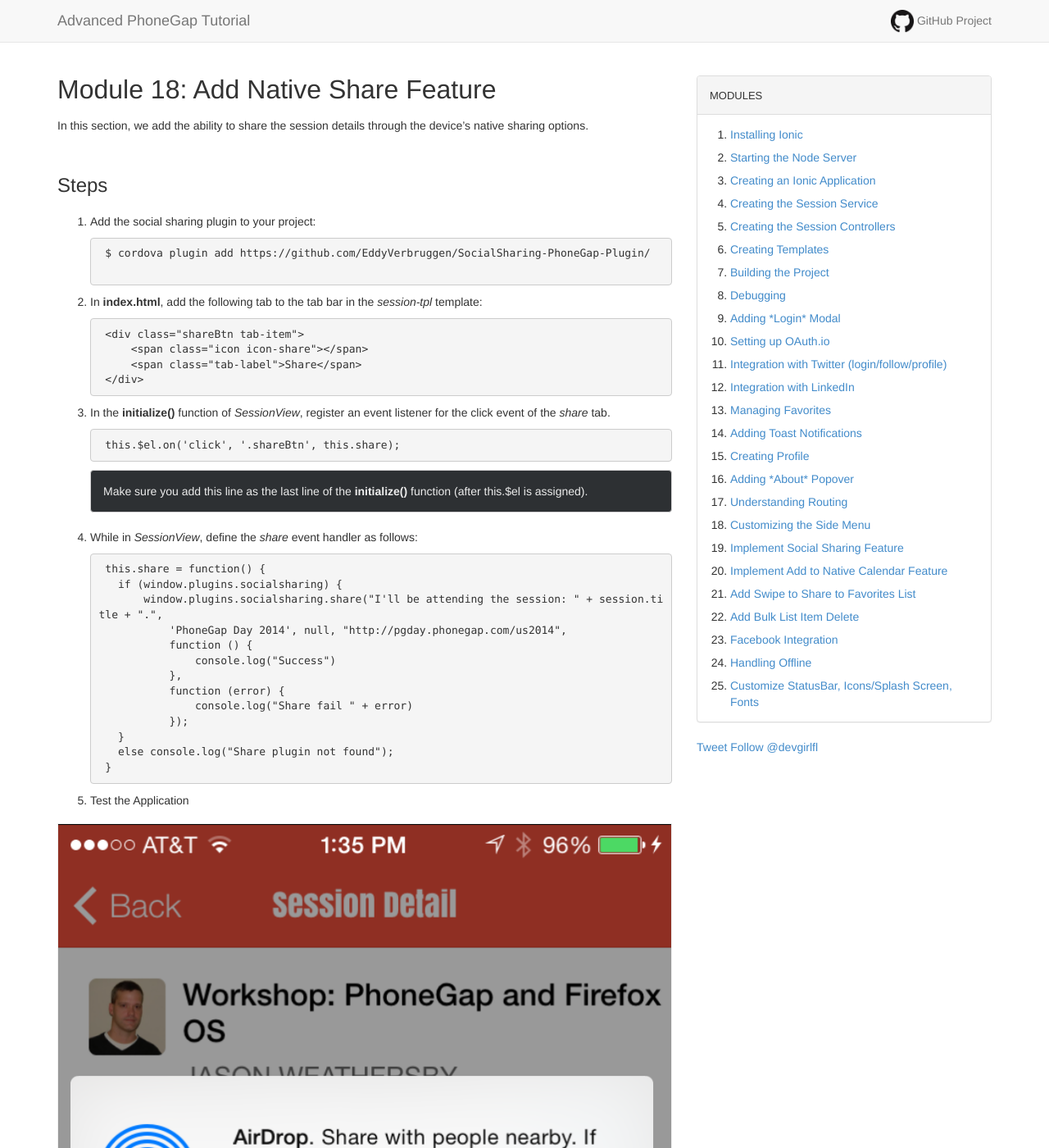
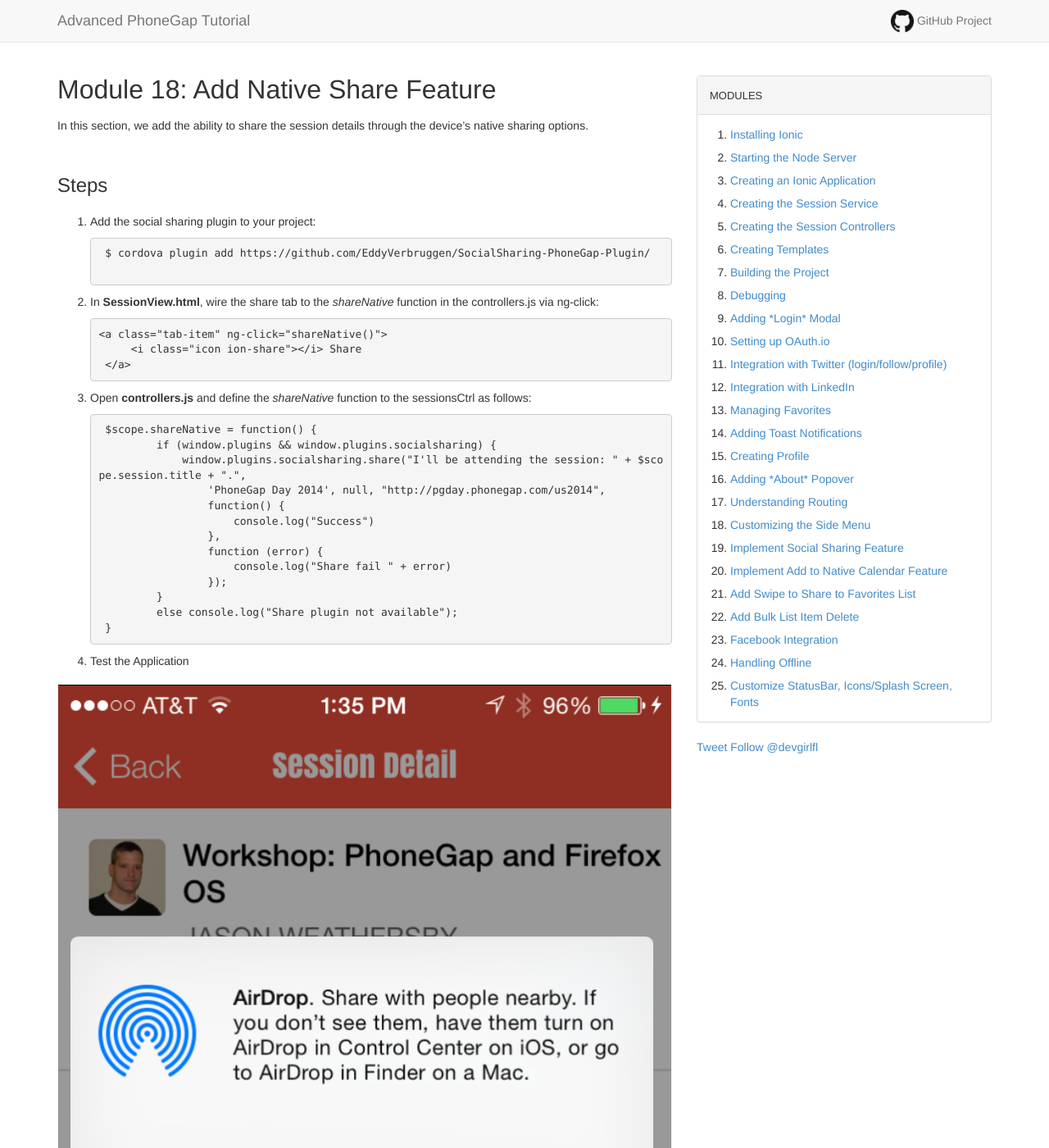
Before and after one commit to hollyschinsky/ConferenceTracker, a Jekyll site: the page built from share.md, in a window 1280 px wide and 1400 px high. Shown: the whole window at 82% size. Built offline with Jekyll 4.4.1, drawn with Linux system fonts in a browser that asks for light colours; Markdown is read by kramdown in place of the engine named in the settings; comment, search, counter and statistics services are not loaded.

Commit message:
Updated social share details.

````diff
--- a/share.md
+++ b/share.md
@@ -12,38 +12,29 @@
 
     ```
 
-1. In **index.html**, add the following tab to the tab bar in the *session-tpl* template:
+1. In **SessionView.html**, wire the share tab to the *shareNative* function in the controllers.js via ng-click:
 
     ```
-    <div class="shareBtn tab-item">
-        <span class="icon icon-share"></span>
-        <span class="tab-label">Share</span>
-    </div>
+   <a class="tab-item" ng-click="shareNative()">
+        <i class="icon ion-share"></i> Share
+    </a>
     ```
 
-1. In the **initialize()** function of *SessionView*, register an event listener for the click event of the *share* tab.
+1. Open **controllers.js** and define the *shareNative* function to the sessionsCtrl as follows:
 
     ```
-    this.$el.on('click', '.shareBtn', this.share);
-    ```
-
-    > Make sure you add this line as the last line of the **initialize()** function (after this.$el is assigned).
-
-1. While in *SessionView*, define the *share* event handler as follows:
-
-    ```
-    this.share = function() {
-      if (window.plugins.socialsharing) {
-          window.plugins.socialsharing.share("I'll be attending the session: " + session.title + ".",
-              'PhoneGap Day 2014', null, "http://pgday.phonegap.com/us2014",
-              function () {
-                  console.log("Success")
-              },
-              function (error) {
-                  console.log("Share fail " + error)
-              });
-      }
-      else console.log("Share plugin not found");
+    $scope.shareNative = function() {
+            if (window.plugins && window.plugins.socialsharing) {
+                window.plugins.socialsharing.share("I'll be attending the session: " + $scope.session.title + ".",
+                    'PhoneGap Day 2014', null, "http://pgday.phonegap.com/us2014",
+                    function() {
+                        console.log("Success")
+                    },
+                    function (error) {
+                        console.log("Share fail " + error)
+                    });
+            }
+            else console.log("Share plugin not available");
     }
     ```
 
````
